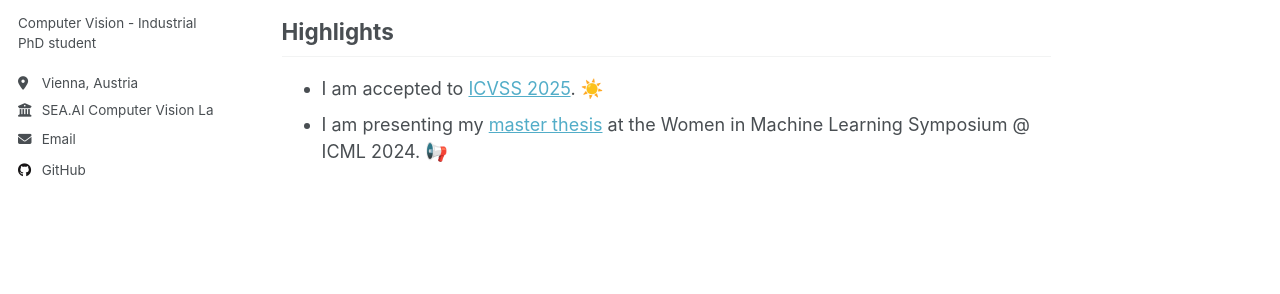
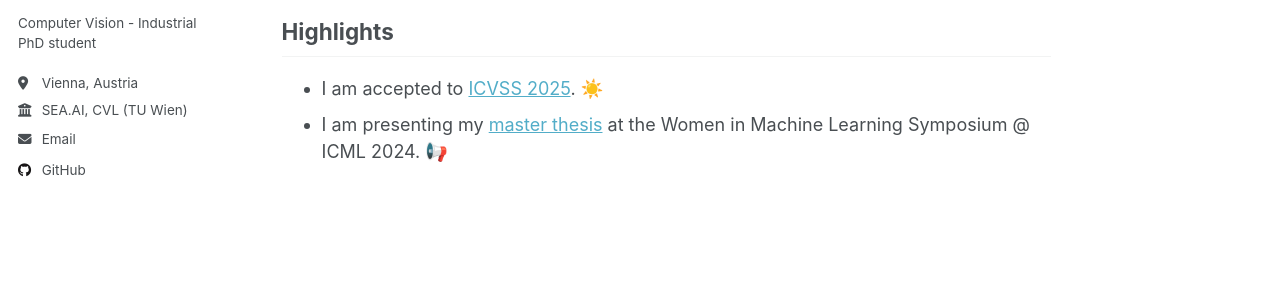
Before and after one commit to franziska-denk/franziska-denk.github.io, a Jekyll site: the page built from _pages/about.md, in a window 1280 px wide. Shown: the part 303-597 px from the top of the page. Built offline with Jekyll 4.4.1, drawn with Linux system fonts in a browser that asks for light colours; a script that is not in the unit is left out.

Commit message:
add changes

```diff
--- a/_config.yml
+++ b/_config.yml
@@ -15,7 +15,7 @@ name                     : &name "Franziska Denk"
 description              : &description "Computer Vision - Industrial PhD student"
 url                      : https://franziska-denk.github.io # the base hostname & protocol for your site e.g. "https://[your GitHub username].github.io" or if you already have some other page hosted on Github then use "https://[your GitHub username].github.io/[Your Repo Name]"
 baseurl                  : "" # the subpath of your site, e.g. "/blog"
-repository               : "franziska-denk/franziskadenk.github.io"
+repository               : "franziska-denk/franziska-denk.github.io"
 
 # Site Author - The following control what appear as part of the author content on the side bar.
 #               If a field is blank the icon and link will not appear, otherwise it will be shown.
@@ -27,7 +27,7 @@ author:
   pronouns         : # example: "she/her"
   bio              : "Computer Vision - Industrial PhD student"
   location         : "Vienna, Austria"
-  employer         : "SEA.AI\nComputer Vision Lab (TU Wien)"
+  employer         : "SEA.AI, CVL (TU Wien)"
   uri              : # URL
   email            : "denk.m.franziska@gmail.com"
 
```
